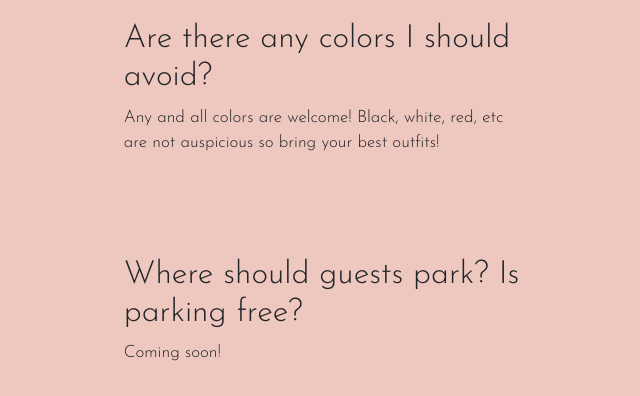
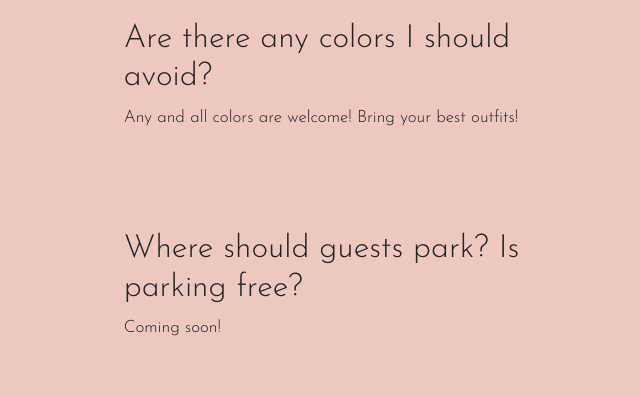
Before and after one commit to tahzabbani/elora_wedding, a Flask app: page /faq in a window 1280 px wide. Shown: the part 679-1075 px from the top of the page, without its empty margins (318-958 px from the left). Run offline with Flask 2, Linux system fonts and the light colour scheme; some libraries are stand-ins or nearby versions.

Commit message:
clarified wording on clothes

```diff
--- a/templates/faq.html
+++ b/templates/faq.html
@@ -59,7 +59,7 @@
             <div class="row header-centering justify-content-center">
                 <div class="col-lg-4 text-left">
                     <h2>Are there any colors I should avoid?</h2>
-                    <p class="faq-info">Any and all colors are welcome! Black, white, red, etc are not auspicious so bring your best outfits! </p>
+                    <p class="faq-info">Any and all colors are welcome! Bring your best outfits! </p>
                 </div>
             </div>
             <div class="row header-centering justify-content-center">
```
Also changed, not shown: 1 other file.
